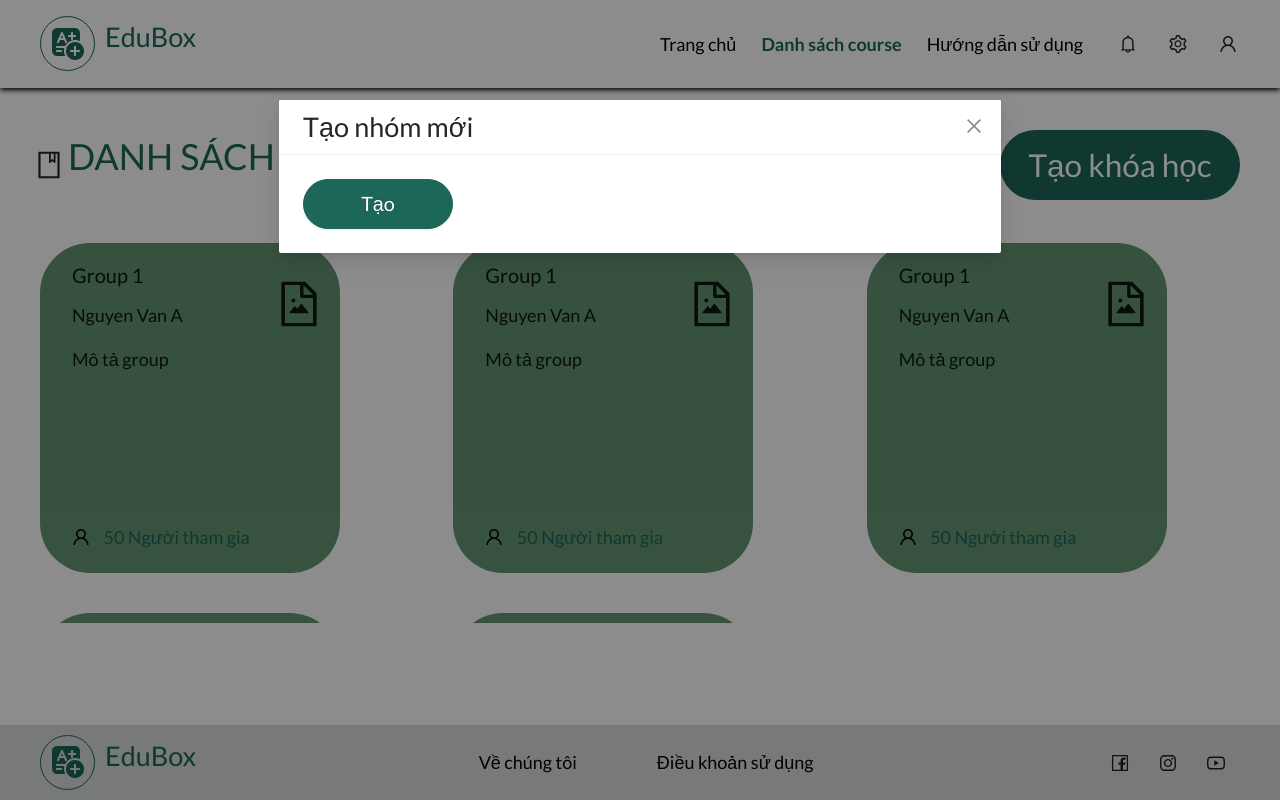
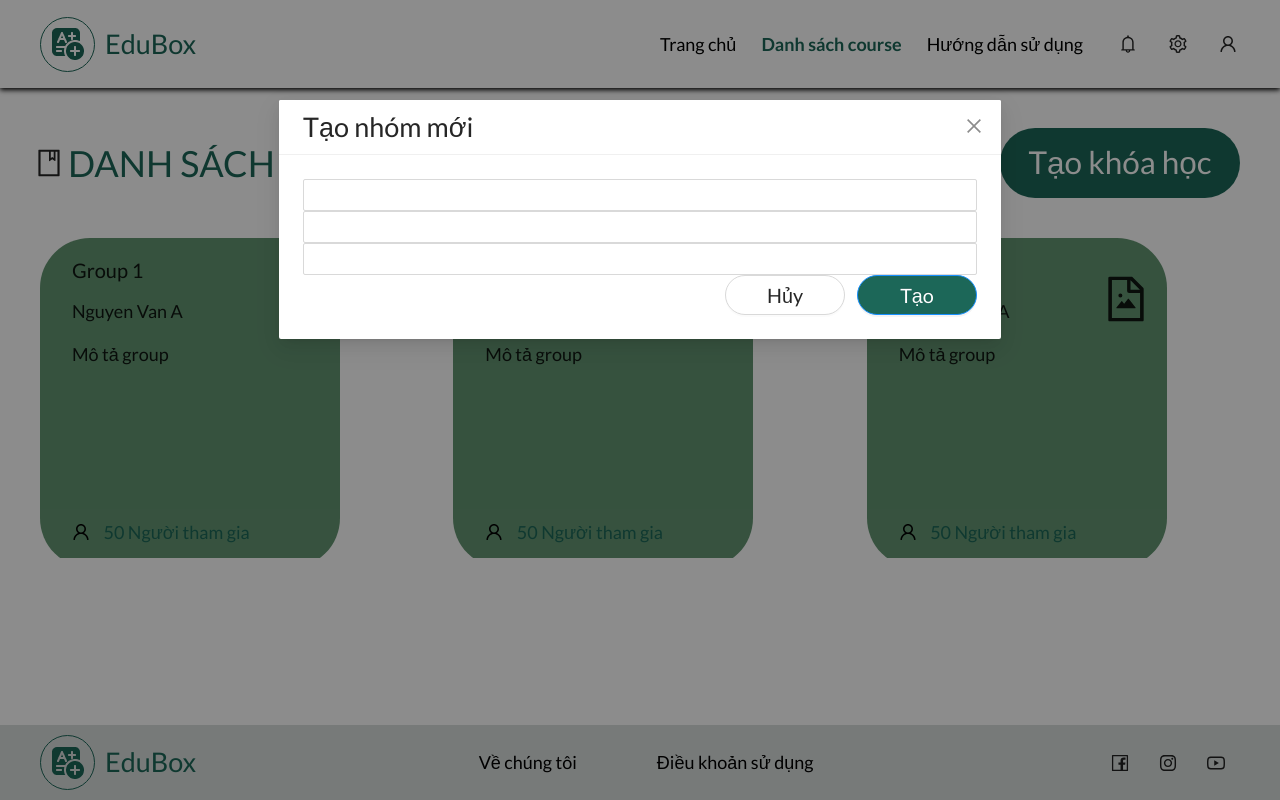
Before and after one commit to caohaisil201/kahoot-client, a React (Create React App) app: page /groups in a window 1280 px wide. Both pictures are taken after a click on the button "Tạo khóa học". Built offline with nearby package versions, Linux system fonts and the light colour scheme.

Commit message:
use formik for create group

```diff
--- a/package.json
+++ b/package.json
@@ -4,17 +4,16 @@
   "private": true,
   "dependencies": {
     "@ant-design/icons": "^4.7.0",
-    "@hookform/resolvers": "^2.9.10",
     "@tanstack/react-query": "^4.14.5",
     "@testing-library/jest-dom": "^5.16.5",
     "@testing-library/react": "^13.4.0",
     "@testing-library/user-event": "^13.5.0",
     "antd": "^4.24.2",
     "axios": "^1.1.3",
+    "formik": "^2.2.9",
     "lodash": "^4.17.21",
     "react": "^18.2.0",
     "react-dom": "^18.2.0",
-    "react-hook-form": "^7.39.4",
     "react-router-dom": "^6.4.2",
     "react-scripts": "5.0.1",
     "web-vitals": "^2.1.4",
--- a/src/assets/styles/index.scss
+++ b/src/assets/styles/index.scss
@@ -1716,6 +1716,16 @@
   button, .button {
     cursor: pointer;
   }
+
+  button.outline {
+    border-radius: 70px;
+    min-width: 150px;
+    min-height: 50px;
+    border: 1px solid v.$primary-color;
+    color: v.$primary-color;
+    font-size: 1.1rem;
+  }
+
   button.primary, .button.primary {
     color: #fff;
     background-color: v.$primary-color;
@@ -1752,15 +1762,17 @@
   }
   button.ant-btn {
     border-radius: 70px;
-    min-width: 150px;
-    min-height: 50px;
-    border: 1px solid v.$primary-color;
-    color: v.$primary-color;
+    min-width: 120px;
+    min-height: 40px;
     font-size: 1.1rem;
-
     &.ant-btn-primary {
       background: v.$primary-color;
       color: #fff;
+      &:hover {
+        border: 1px solid v.$primary-color;
+        color: v.$primary-color;
+        background-color: #fff;
+      }
     }
   }
 }
--- a/src/views/components/Logo/index.jsx
+++ b/src/views/components/Logo/index.jsx
@@ -8,7 +8,7 @@ const Logo = () => {
       <div className="image" alt="logo">
         <img src={LogoIcon}/>
       </div>
-      <h3> EduBox</h3>
+      <h3 className="mb-0"> EduBox</h3>
     </div>
   )
 }
--- a/src/views/pages/GroupList/index.jsx
+++ b/src/views/pages/GroupList/index.jsx
@@ -2,15 +2,14 @@ import React, { useState, useLayoutEffect, useContext } from 'react';
 import { useNavigate } from 'react-router-dom';
 import { Context } from 'store';
 import { useDocumentTitle } from 'hooks';
-import { useForm, SubmitHandler } from 'react-hook-form';
-import { yupResolver } from '@hookform/resolvers/yup';
 import { Schema } from 'utils';
+import { Formik, Form, Field } from 'formik';
 import {
   BookOutlined,
   FileImageOutlined,
   UserOutlined,
 } from '@ant-design/icons';
-import { Modal } from 'antd';
+import { Modal, Input } from 'antd';
 import 'antd/dist/antd.css';
 import './style.scss';
 
@@ -90,20 +89,9 @@ const GroupList = () => {
   const navigate = useNavigate();
   const context = useContext(Context);
   const isLogin = context.isLogin;
-  const { user } = context.userState;
+  // const { user } = context.userState;
 
   const createGroupSchema = Schema.createGroupSchema;
-  const {
-    register,
-    handleSubmit,
-    reset,
-    formState: {errors},
-  } = useForm({
-    resolver: yupResolver(createGroupSchema),
-  });
-
-
-
 
   const [isModalOpen, setIsModalOpen] = useState(false);
 
@@ -111,9 +99,9 @@ const GroupList = () => {
     setIsModalOpen(true);
   };
 
-  const onSubmit = () => {
-    console.log(123);
-    setIsModalOpen(false);
+  const onSubmit = (data) => {
+    console.log(data);
+    // setIsModalOpen(false);
   };
 
   const handleCancel = () => {
@@ -125,7 +113,7 @@ const GroupList = () => {
       navigate('/sign-in');
     }
   }, [isLogin]);
-  console.log(isModalOpen);
+
 
   return (
     <>
@@ -134,7 +122,7 @@ const GroupList = () => {
           <section className="header pt-10 d-flex align-center justify-space-between">
             <div className="d-flex align-center">
               <BookOutlined />
-              <h1>danh sách các khóa học</h1>
+              <h1 className="mb-0">danh sách các khóa học</h1>
             </div>
             <button onClick={createNewGroup} className="primary large">
               Tạo khóa học
@@ -155,7 +143,42 @@ const GroupList = () => {
         className="create-group-modal"
         footer={null}
       >
-        <button type="submit" className="ant-btn ant-btn-primary">Tạo</button>
+        <Formik
+          initialValues={{
+            name: '',
+            description: '',
+            maxUser: 50,
+          }}
+          validationSchema={createGroupSchema}
+          onSubmit={onSubmit}
+        >
+          {({ errors, touched }) => (
+            <Form>
+              <Input name="name" />
+              {errors.name && touched.name ? (
+                <div className="error">{errors.firstName}</div>
+              ) : null}
+              <Input name="description" />
+              {errors.description && touched.description ? (
+                <div className="error">{errors.description}</div>
+              ) : null}
+              <Input name="maxUser" type="number" />
+              {errors.maxUser && touched.maxUser ? (
+                <div className="error">{errors.maxUser}</div>
+              ) : null}
+              <footer>
+                <button className="ant-btn cancel-btn">Hủy</button>
+                <button
+                  type="submit"
+                  className="ant-btn ant-btn-primary"
+                  style={{ marginLeft: '12px' }}
+                >
+                  Tạo
+                </button>
+              </footer>
+            </Form>
+          )}
+        </Formik>
       </Modal>
     </>
   );
--- a/src/views/pages/GroupList/style.scss
+++ b/src/views/pages/GroupList/style.scss
@@ -15,7 +15,7 @@
       }
     }
     .groups {
-      max-height: 380px;
+      max-height: 320px;
       overflow-y: auto;
       display: grid;
       grid-template-columns: 1fr 1fr 1fr;
@@ -41,13 +41,13 @@
             transform: scale(2.5);
           }
         }
-        .body{
+        .body {
           flex-grow: 1;
         }
-        .foot{
+        .foot {
           height: 30px;
           color: v.$primary-color;
-          svg{
+          svg {
             margin-right: 10px;
             color: #000;
           }
@@ -57,6 +57,16 @@
   }
 }
 
-.create-group-modal {
-  width: 722px !important;
+.ant-modal-root {
+  .create-group-modal {
+    width: 722px !important;
+    font-family: 'Lato', sans-serif;
+    .ant-modal-title {
+      font-size: 1.5rem;
+    }
+    footer {
+      display: flex;
+      justify-content: flex-end;
+    }
+  }
 }
```
Also changed, not shown: 1 other file (tests, documents, lock files or other folders).
